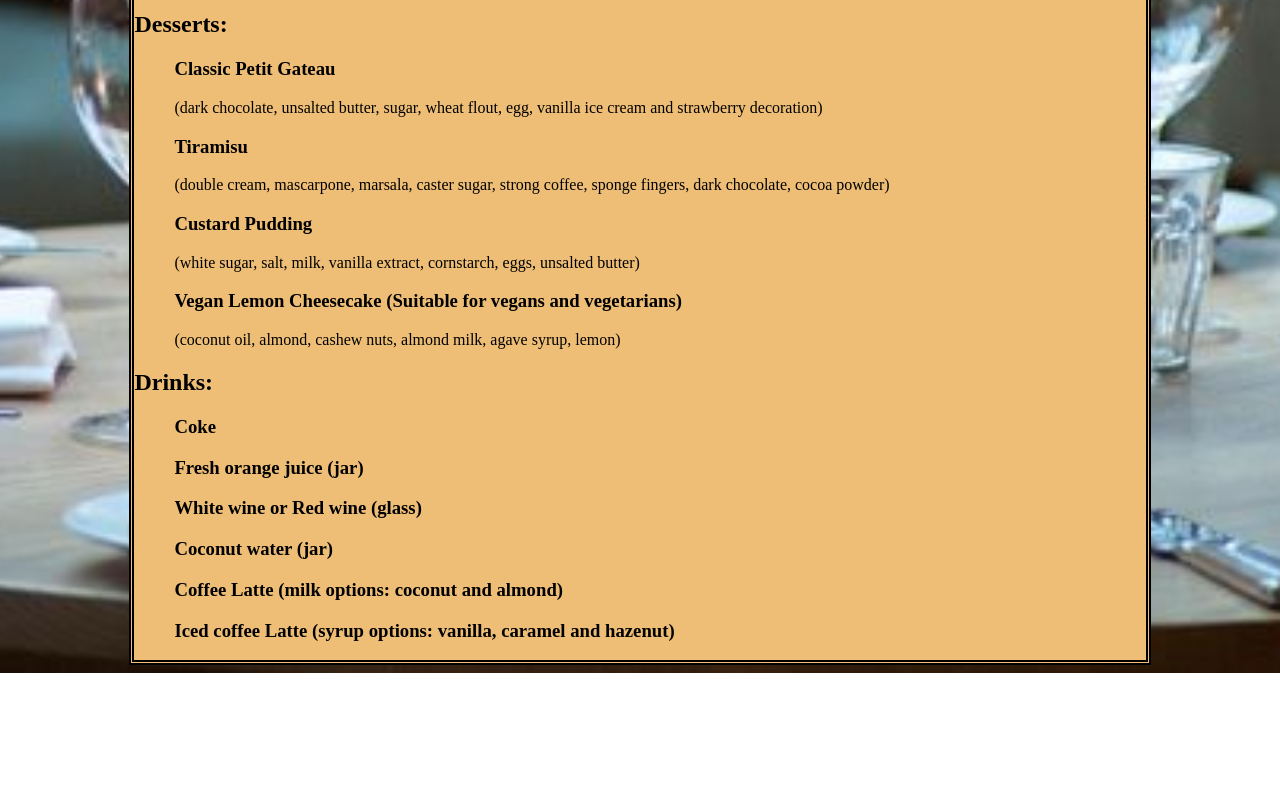
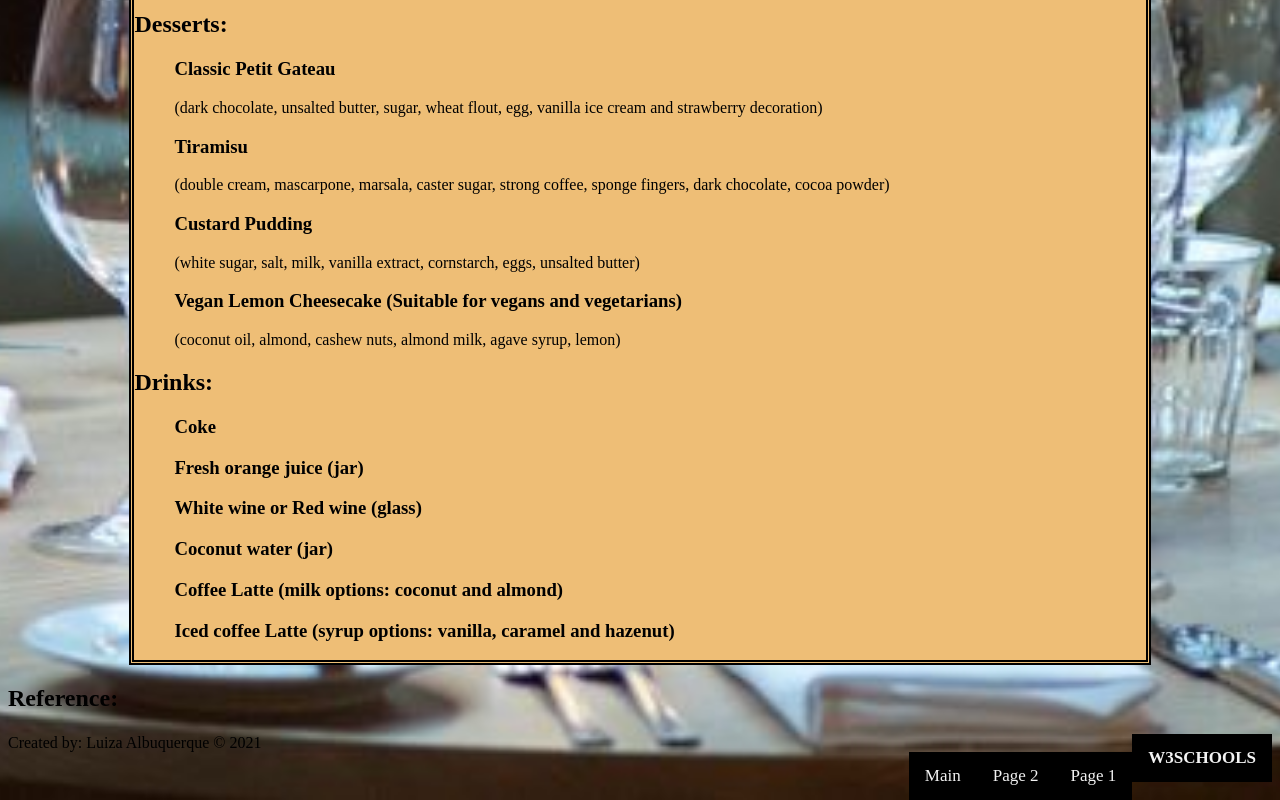
Before and after one commit to luizaalbuquerque/git-CA3CSP, a plain HTML site: page pages/page2.html in a window 1280 px wide. Shown: the part 1113-1913 px from the top of the page. Before the commit the page ends 1786 px from the top, so only its background shows below. Drawn offline with Linux system fonts and the light colour scheme.

Commit message:
Update page2.html

```diff
--- a/pages/page2.html
+++ b/pages/page2.html
@@ -5,7 +5,7 @@
     <title>Page 2</title>
 </head>
 <body>
- <div class="logo"></div>
+
     <div class="navbar">
         <ul>
             <li><a ref="">Main</a></li>
@@ -64,5 +64,42 @@
                 <h3>Iced coffee Latte (syrup options: vanilla, caramel and hazenut)</h3>
             </ul>
         </div>
+
+           <!-- Footer -->
+
+       <div class="footer">
+        <div class="footercolor">
+
+
+            <h2>Reference:</h2>
+
+
+            <h5><a href="https://www.w3schools.com/">W3SCHOOLS</a></h5>
+
+            <div id="copy">Created by: Luiza Albuquerque &copy; 2021</div>
+        </div>
+
+        <div class="footerlinks">
+
+            <div class="links">
+                <a href="../CA3CSP/pages/page1.html">Page 1</a>
+            </div>
+
+            <div class="links">
+                <a href="../CA3CSP/pages/page2.html">Page 2</a>
+            </div>
+
+            <div class="links">
+                <a href="/index.html">Main</a>
+            </div>
+
+
+        </div>
+
+    </div>
+
+
+
+
 </body>
 </html>
```
